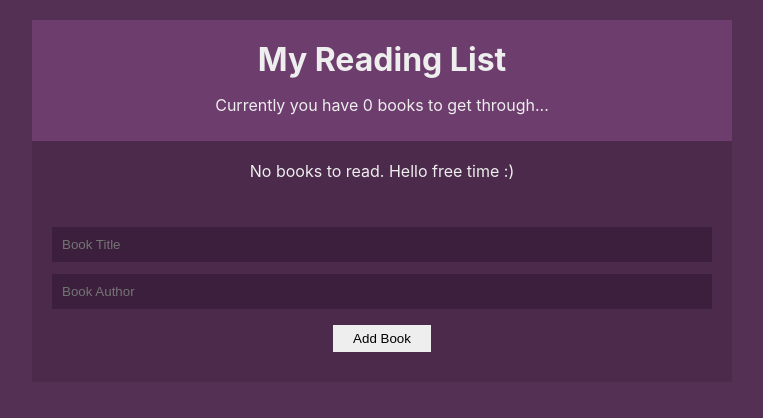
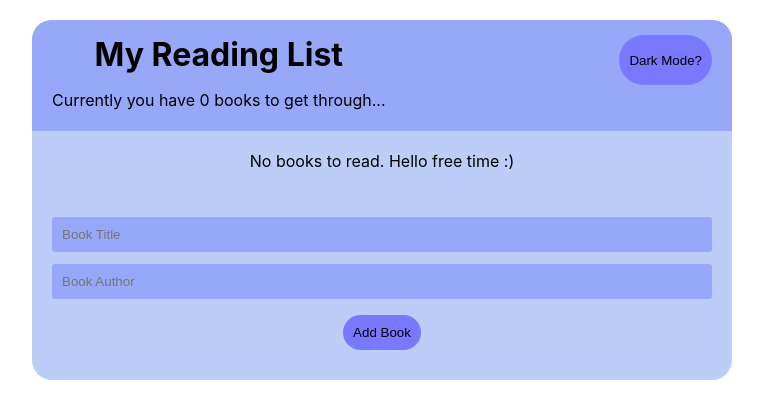
Before and after one commit to Chaosfuchs/reading-list, a React (Create React App) app: page / in a window 1280 px wide. Shown: the top 418 px of the page, without its empty margins (258-1021 px from the left). Built offline with nearby package versions, Linux system fonts and the light colour scheme.

Commit message:
Darkmode und Themes implementiert

```diff
--- a/src/App.js
+++ b/src/App.js
@@ -1,12 +1,15 @@
-import React from 'react';
+import React, { useContext } from 'react';
 import NewBookForm from './components/BookForm';
 import BookList from './components/BookList';
 import Navbar from './components/Navbar';
 import BookContextProvider from './contexts/BookContext';
+import { ThemeContext } from './contexts/ThemeContext';
 
 function App() {
+  const theme = useContext(ThemeContext);
+  const darkMode = theme.state.darkMode;
   return (
-    <div className="App">
+    <div className={`App ${darkMode ? 'app-dark' : 'app-light'}`}>
       <BookContextProvider>
         <Navbar />
         <BookList />
--- a/src/components/BookDetails.js
+++ b/src/components/BookDetails.js
@@ -1,10 +1,16 @@
 import React, { useContext } from 'react';
 import { BookContext } from '../contexts/BookContext';
+import { ThemeContext } from '../contexts/ThemeContext';
 
 const BookDetails = ({ book }) => {
+  const theme = useContext(ThemeContext);
+  const darkMode = theme.state.darkMode;
   const { dispatch } = useContext(BookContext);
   return (
-    <li onClick={() => dispatch({ type: 'REMOVE_BOOK', id: book.id })}>
+    <li
+      className={`book-list ${darkMode ? 'book-list-dark' : 'book-list-light'}`}
+      onClick={() => dispatch({ type: 'REMOVE_BOOK', id: book.id })}
+    >
       <div className="title"> {book.title} </div>
       <div className="author"> {book.author} </div>
     </li>
--- a/src/components/BookForm.js
+++ b/src/components/BookForm.js
@@ -1,7 +1,10 @@
 import React, { useContext, useState } from 'react';
 import { BookContext } from '../contexts/BookContext';
+import { ThemeContext } from '../contexts/ThemeContext';
 
 const NewBookForm = () => {
+  const theme = useContext(ThemeContext);
+  const darkMode = theme.state.darkMode;
   const { dispatch } = useContext(BookContext);
   const [title, setTitle] = useState('');
   const [author, setAuthor] = useState('');
@@ -21,6 +24,7 @@ const NewBookForm = () => {
   return (
     <form onSubmit={handleSubmit}>
       <input
+        className={`form ${darkMode ? 'form-dark' : 'form-light'}`}
         required
         type="text"
         placeholder="Book Title"
@@ -28,13 +32,19 @@ const NewBookForm = () => {
         onChange={event => setTitle(event.target.value)}
       />
       <input
+        className={`form ${darkMode ? 'form-dark' : 'form-light'}`}
         required
         type="text"
         placeholder="Book Author"
         value={author}
         onChange={event => setAuthor(event.target.value)}
       />
-      <button type="submit">Add Book</button>
+      <button
+        className={`btn ${darkMode ? 'btn-dark' : 'btn-light'}`}
+        type="submit"
+      >
+        Add Book
+      </button>
     </form>
   );
 };
--- a/src/components/Navbar.js
+++ b/src/components/Navbar.js
@@ -1,12 +1,19 @@
 import React, { useContext } from 'react';
 import { BookContext } from '../contexts/BookContext';
+import ThemeButton from './ThemeButton';
+import { ThemeContext } from '../contexts/ThemeContext';
 
 const Navbar = () => {
+  const theme = useContext(ThemeContext);
+  const darkMode = theme.state.darkMode;
   const { books } = useContext(BookContext);
   return (
-    <div className="navbar">
-      <h1>My Reading List</h1>
-      <p>Currently you have {books.length} books to get through...</p>
+    <div className={`navbar ${darkMode ? 'navbar-dark' : 'navbar-light'}`}>
+      <div className="flexbox">
+        <h1>My Reading List</h1>
+        <p>Currently you have {books.length} books to get through...</p>
+      </div>
+      <ThemeButton />
     </div>
   );
 };
--- /dev/null
+++ b/src/components/ThemeButton.js
@@ -0,0 +1,23 @@
+import React, { useContext } from 'react';
+import { ThemeContext } from '../contexts/ThemeContext';
+
+const ThemeButton = () => {
+  const theme = useContext(ThemeContext);
+  const darkMode = theme.state.darkMode;
+
+  const onClick = () => {
+    if (darkMode) theme.dispatch({ type: 'LIGHTMODE' });
+    else theme.dispatch({ type: 'DARKMODE' });
+  };
+
+  return (
+    <button
+      className={`btn ${darkMode ? 'btn-dark' : 'btn-light'}`}
+      onClick={onClick}
+    >
+      {darkMode ? 'Light Mode?' : 'Dark Mode?'}
+    </button>
+  );
+};
+
+export default ThemeButton;
--- a/src/contexts/ThemeContext.js
+++ b/src/contexts/ThemeContext.js
@@ -1,18 +1,16 @@
-import React, { Component, createContext } from 'react';
+import React, { createContext, useReducer } from 'react';
+import { themeReducer } from '../reducers/themeReducer';
 
 export const ThemeContext = createContext();
 
-class ThemeContextProvider extends Component {
-  state = {
-    isLightTheme: true,
-    light: { syntax: '#555', ui: '#ddd', bg: '#eee' },
-    dark: { syntax: '#ddd', ui: '#333', bg: '#555' },
-  };
-  render() {
-    return (
-      <ThemeContext.Provider value={{ ...this.state }}>
-        {this.props.children}
-      </ThemeContext.Provider>
-    );
-  }
-}
+const ThemeContextProvider = props => {
+  const initialState = { darkMode: false };
+  const [state, dispatch] = useReducer(themeReducer, initialState);
+  return (
+    <ThemeContext.Provider value={{ state, dispatch }}>
+      {props.children}
+    </ThemeContext.Provider>
+  );
+};
+
+export default ThemeContextProvider;
--- a/src/index.css
+++ b/src/index.css
@@ -5,20 +5,23 @@ body {
     sans-serif;
   -webkit-font-smoothing: antialiased;
   -moz-osx-font-smoothing: grayscale;
-  background: #553055;
 }
+
 .App {
-  background: #4c2a4c;
   margin: 20px auto;
   width: 90%;
   max-width: 700px;
-  color: #eee;
+  border-radius: 20px;
 }
+
 .navbar {
-  padding: 10px 20px;
+  display: flex;
+  justify-content: space-between;
+  padding: 5px 20px;
   text-align: center;
-  background: #6d3d6d;
+  border-radius: 20px 20px 0 0;
 }
+
 .navbar h1 {
   margin: 10px 0;
 }
@@ -31,31 +34,32 @@ body {
   list-style-type: none;
 }
 .book-list li {
-  background: #6d3d6d;
   border-radius: 4px;
   padding: 10px;
   cursor: pointer;
   margin: 10px 0;
 }
 .book-list li:hover {
-  opacity: 0.7;
+  opacity: 0.5;
   text-decoration: line-through;
 }
 .book-list .title {
   font-weight: bold;
-  color: #fff;
   font-size: 1.2em;
 }
 .book-list .author {
   font-size: 0.9em;
-  color: #ddd;
 }
+
 .empty {
   margin: 20px;
   text-align: center;
 }
 
 form {
+  display: flex;
+  flex-direction: column;
+  align-items: center;
   padding: 20px;
 }
 input {
@@ -63,14 +67,84 @@ input {
   padding: 10px;
   box-sizing: border-box;
   margin: 6px 0;
-  background: #3c1f3c;
-  color: #fff;
   border: 0;
+  border-radius: 3px;
 }
+
 button {
-  margin: 10px auto;
-  background: #eee;
+  margin: 5px auto;
   border: 0;
-  padding: 6px 20px;
+  border-radius: 50px;
+  padding: 10px 20px;
   display: block;
 }
+
+.btn {
+  padding: 10px;
+  margin: 10px 0px;
+  max-width: 150px;
+  max-height: 50px;
+}
+
+/* DARMODE CSS */
+
+.bg-dark {
+  background-color: black;
+}
+
+.app-dark {
+  background-color: #0c0132;
+  color: #eee;
+}
+
+.navbar-dark {
+  background-color: #250491;
+}
+
+.book-list-dark {
+  background-color: #22007c;
+  color: #eee;
+}
+
+.form-dark {
+  background-color: #a78dee;
+  color: white;
+}
+
+.btn-dark {
+  background-color: #5d42a6;
+  color: white;
+}
+.btn-dark:hover {
+  background-color: #a78dee;
+}
+
+/* LIGHTMODE CSS */
+
+.bg-light {
+  background: #cdfcf6;
+}
+
+.app-light {
+  background: #bccef8;
+}
+
+.navbar-light {
+  background: #98a8f8;
+}
+
+.book-list-light {
+  background: #7978ff;
+}
+
+.form-light {
+  background: #98a8f8;
+  color: black;
+}
+
+.btn-light {
+  background: #7978ff;
+}
+.btn-light:hover {
+  background-color: #9696f5;
+}
--- a/src/index.js
+++ b/src/index.js
@@ -3,11 +3,14 @@ import ReactDOM from 'react-dom/client';
 import './index.css';
 import App from './App';
 import reportWebVitals from './reportWebVitals';
+import ThemeContextProvider from './contexts/ThemeContext';
 
 const root = ReactDOM.createRoot(document.getElementById('root'));
 root.render(
   <React.StrictMode>
-    <App />
+    <ThemeContextProvider>
+      <App />
+    </ThemeContextProvider>
   </React.StrictMode>
 );
 
--- /dev/null
+++ b/src/reducers/themeReducer.js
@@ -0,0 +1,10 @@
+export const themeReducer = (state, action) => {
+  switch (action.type) {
+    case 'LIGHTMODE':
+      return { darkMode: false };
+    case 'DARKMODE':
+      return { darkMode: true };
+    default:
+      return state;
+  }
+};
```
